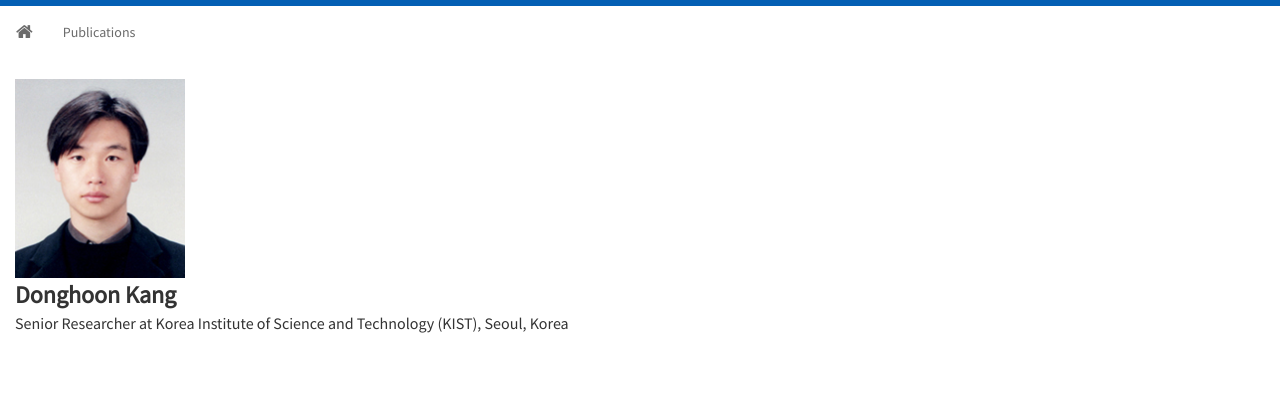
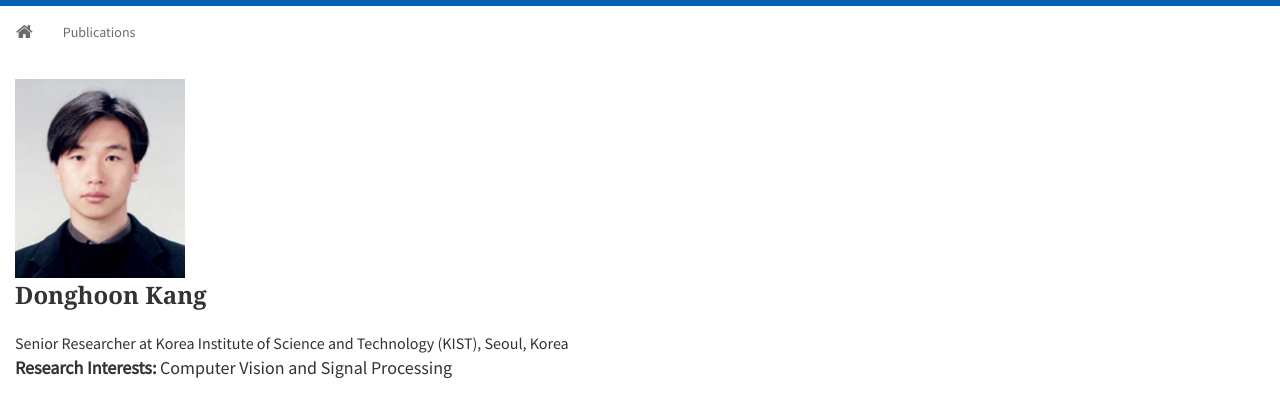
Before and after one commit to kimbabmoowoo/kimbabmoowoo.github.io, a Jekyll site: the page built from index.html, in a window 1280 px wide. Shown: the top 417 px of the page. Built offline with Jekyll 4.4.1, drawn with Linux system fonts in a browser that asks for light colours; nearby versions of some CDN libraries; Markdown is read by kramdown in place of the engine named in the settings; the list of posts is cut into pages by our own code.

Commit message:
Update index.html

```diff
--- a/index.html
+++ b/index.html
@@ -8,9 +8,11 @@ layout: home
 		<!-- <img src="https://raw.githubusercontent.com/kimbabmoowoo/kimbabmoowoo.github.io/master/dh3.jpg" width="170"> -->
 		<img src="{{ site.baseurl }}static/img/profile.jpg" width="170">
 	  </div>
-		<font size="5"><strong>{{ site.author }}</strong></font><br>
+		<font size="5" face="Georgia"><strong>{{ site.author }}</strong></font><br><br>
 		<font size="3">Senior Researcher at Korea Institute of Science and Technology (KIST), Seoul, Korea</font><br>
 
+
+		<font size="4"><strong>Research Interests:</strong> Computer Vision and Signal Processing <br>
 
 
 		<!-- <h4>Senior Researcher</h4>
```
